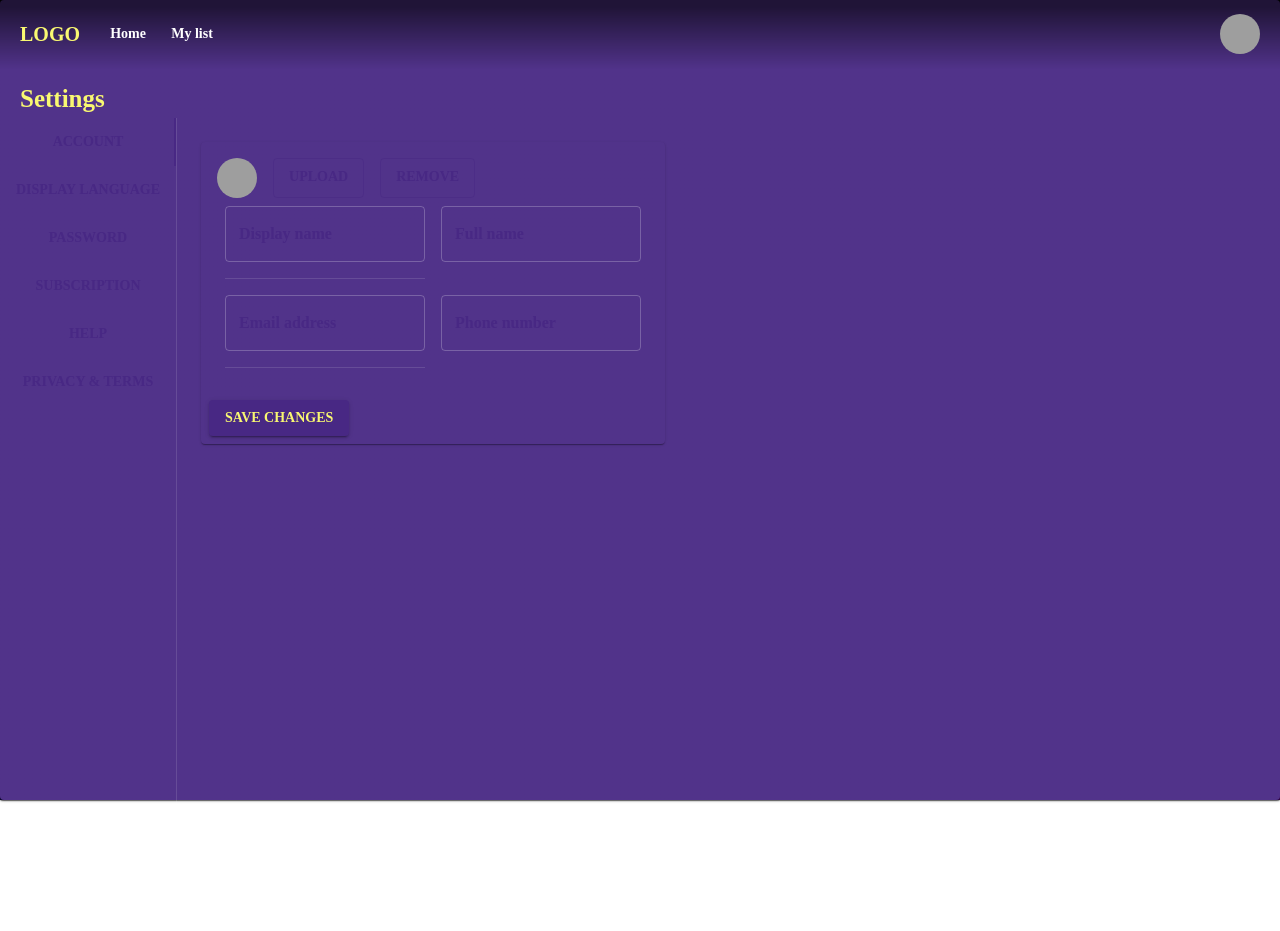
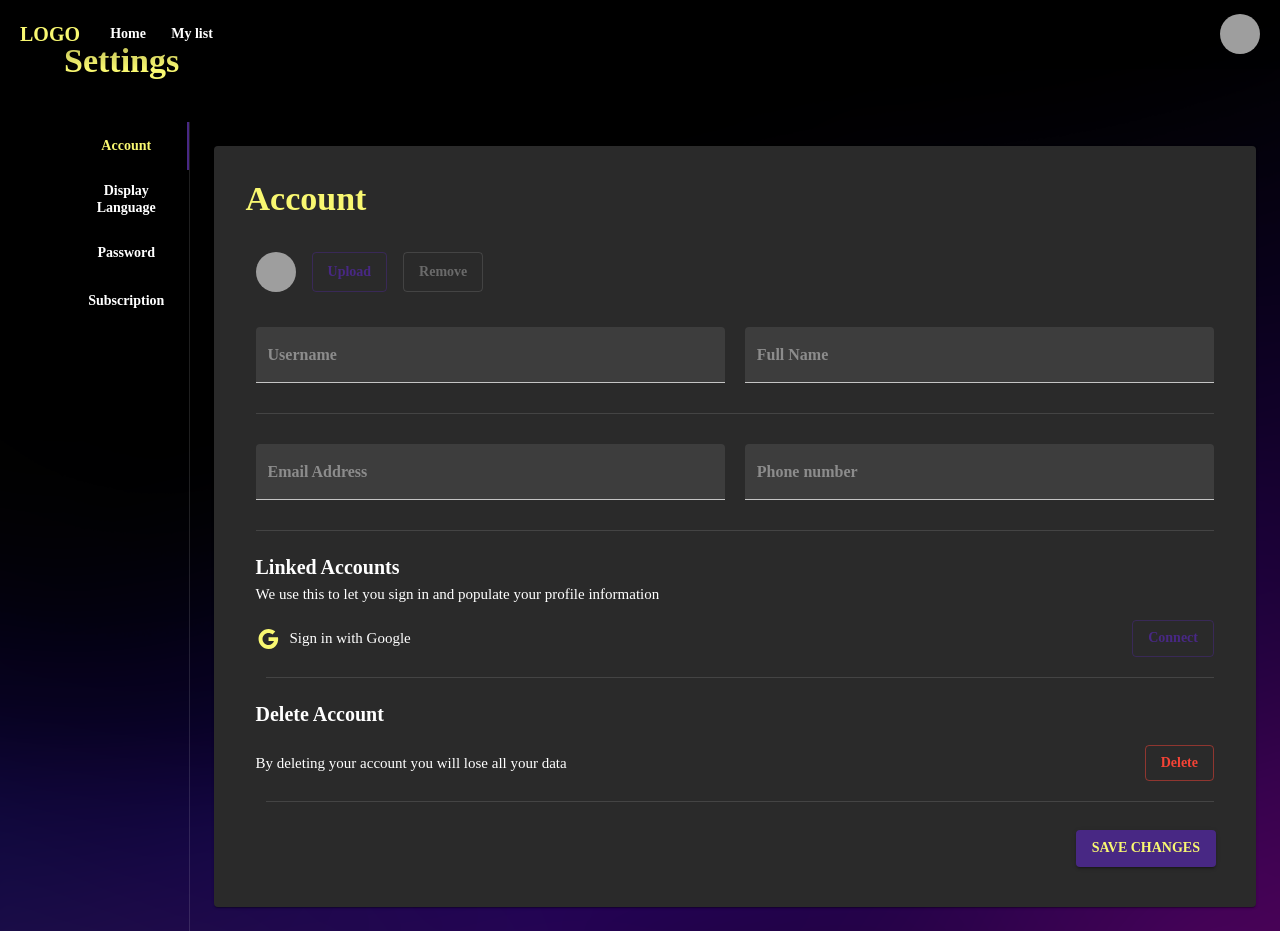
Before and after one commit to agavriliu17/movie-recommendation-ip, a React (Create React App) app: page /settings in a window 1280 px wide. Built offline with nearby package versions, Linux system fonts and the light colour scheme; sample sign-in values are in the browser's storage; grey boxes are pictures that could not be loaded; a web font is replaced by a local one.

Commit message:
Settings page design update

```diff
--- a/src/pages/Settings.js
+++ b/src/pages/Settings.js
@@ -1,47 +1,42 @@
 import React from "react";
-import Paper from '@mui/material/Paper';
-import Typography from '@mui/material/Typography';
+
+import Typography from "@mui/material/Typography";
 import PageLayout from "./PageLayout";
-import PropTypes from 'prop-types';
-import Tabs from '@mui/material/Tabs';
-import Tab from '@mui/material/Tab';
-import Box from '@mui/material/Box';
-import Button from '@mui/material/Button';
+import PropTypes from "prop-types";
+import Tabs from "@mui/material/Tabs";
+import Tab from "@mui/material/Tab";
+import Box from "@mui/material/Box";
+import Button from "@mui/material/Button";
 import Divider from "@mui/material/Divider";
-import Stack from '@mui/material/Stack';
+import Stack from "@mui/material/Stack";
 import Avatar from "@mui/material/Avatar";
-import Card from '@mui/material/Card';
-import CardActions from '@mui/material/CardActions';
-import CardContent from '@mui/material/CardContent';
-import TextField from '@mui/material/TextField';
-import FormLabel from '@mui/material/FormLabel';
-import FormControl from '@mui/material/FormControl';
-import FormGroup from '@mui/material/FormGroup';
-import FormControlLabel from '@mui/material/FormControlLabel';
-import Checkbox from '@mui/material/Checkbox';
+import Card from "@mui/material/Card";
+import CardActions from "@mui/material/CardActions";
+import GoogleIcon from "@mui/icons-material/Google";
+import TextField from "@mui/material/TextField";
+import FormControl from "@mui/material/FormControl";
+import FormGroup from "@mui/material/FormGroup";
+import FormControlLabel from "@mui/material/FormControlLabel";
+import Checkbox from "@mui/material/Checkbox";
 
-import { makeStyles } from "@mui/styles";
 import { useNavigate } from "react-router-dom";
 
-
-const label = { inputProps: { 'aria-label': 'Checkbox demo' } };
 function TabPanel(props) {
   const { children, value, index, ...other } = props;
 
   return (
-    <div
+    <Box
       role="tabpanel"
       hidden={value !== index}
-      id={`vertical-tabpanel-${index}`}
-      aria-labelledby={`vertical-tab-${index}`}
       {...other}
+      sx={{ width: "100%" }}
     >
       {value === index && (
         <Box sx={{ p: 3 }}>
           <Typography>{children}</Typography>
         </Box>
       )}
-    </div>
+    </Box>
   );
 }
 
@@ -51,16 +46,7 @@ TabPanel.propTypes = {
   value: PropTypes.number.isRequired,
 };
 
-function a11yProps(index) {
-  return {
-    id: `vertical-tab-${index}`,
-    'aria-controls': `vertical-tabpanel-${index}`,
-  };
-}
-
-
 const Settings = () => {
-
   const [value, setValue] = React.useState(0);
   const [state, setState] = React.useState({
     same: true,
@@ -115,73 +101,277 @@ const Settings = () => {
 
   const { same, en, ro } = state;
 
-
   const handleChange = (event, newValue) => {
     setValue(newValue);
   };
-  return <PageLayout>
-    <Paper sx={{width: '100%', height: '100%',position: 'absolute',top: 0, left: 0 }}>
-      <Typography ml="20px" fontSize="25px" mt={10}>
+
+  return (
+    <PageLayout>
+      <Box sx={{ width: "100%" }}>
+        <Typography align="left" variant="h4" sx={{ margin: "5vh 0px" }}>
           Settings
         </Typography>
-        <Box
-      sx={{display: 'flex', height: '100%'}}
-    >
+      </Box>
+      <Box sx={{ display: "flex", height: "100%", width: "100%" }}>
         <Tabs
           orientation="vertical"
           variant="scrollable"
           value={value}
           onChange={handleChange}
-        aria-label="Vertical tabs example"
-        sx={{ borderRight: 1, borderColor: 'divider' }}
+          sx={{ borderRight: 1, borderColor: "divider" }}
         >
-        <Tab label="Account" {...a11yProps(0)} />
-        <Tab label="Display Language" {...a11yProps(1)} />
-        <Tab label="Password" {...a11yProps(2)} />
-        <Tab label="Subscription" {...a11yProps(3)} />
-        <Tab label="Help" {...a11yProps(4)} />
-        <Tab label="Privacy & Terms" {...a11yProps(5)} />
+          <Tab
+            label="Account"
+            id={0}
+            sx={{
+              color: "#fff",
+              textTransform: "none",
+              "&.Mui-selected": { color: "#F9F871" },
+            }}
+          />
+          <Tab
+            label="Display Language"
+            id={1}
+            sx={{
+              color: "#fff",
+              textTransform: "none",
+              "&.Mui-selected": { color: "#F9F871" },
+            }}
+          />
+          <Tab
+            label="Password"
+            id={2}
+            sx={{
+              color: "#fff",
+              textTransform: "none",
+              "&.Mui-selected": { color: "#F9F871" },
+            }}
+          />
+          <Tab
+            label="Subscription"
+            id={3}
+            sx={{
+              color: "#fff",
+              textTransform: "none",
+              "&.Mui-selected": { color: "#F9F871" },
+            }}
+          />
         </Tabs>
+
         <TabPanel value={value} index={0}>
-      <Card sx={{ minWidth: '275' }}>
-      <CardContent>
-      <Stack direction="row" spacing={2}>
+          <Card
+            sx={{
+              minWidth: "275",
+              width: "100%",
+              bgcolor: "#1f1f1f",
+              padding: "2rem",
+            }}
+          >
+            <Typography align="left" variant="h4" mb="2rem">
+              Account
+            </Typography>
+            <Stack
+              direction="row"
+              spacing={2}
+              sx={{ marginLeft: "10px", marginBottom: "25px" }}
+            >
               <Avatar alt="Remy Sharp" src="/static/images/avatar/1.jpg" />
-      <Button variant="outlined">Upload</Button>
-      <Button variant="outlined">Remove</Button>
+              <Button variant="outlined" sx={{ textTransform: "none" }}>
+                Upload
+              </Button>
+              <Button
+                variant="outlined"
+                sx={{ textTransform: "none" }}
+                disabled
+              >
+                Remove
+              </Button>
             </Stack>
 
             <Box
               component="form"
-          sx={{
-            '& > :not(style)': { m: 1, width: '25ch' },
-          }}
               noValidate
               autoComplete="off"
+              sx={{
+                display: "flex",
+                flexDirection: "column",
+                width: "100%",
+              }}
+            >
+              <Box
+                sx={{
+                  display: "flex",
+                  flexDirection: "row",
+                  width: "100%",
+                }}
               >
                 <TextField
-            id="outlined-name"
-            label="Display name"
-            value={name}
+                  label="Username"
+                  variant="filled"
+                  InputLabelProps={{
+                    sx: {
+                      color: "#8c8c8c",
+                    },
+                  }}
                   onChange={handleChangeAccount}
+                  sx={{ margin: "10px", width: "100%" }}
                 />
-          <TextField id="outlined-uncontrolled" label="Full name" />
-          <Divider />
-          <TextField id="outlined-uncontrolled" label="Email address" />
-          <TextField id="outlined-uncontrolled" label="Phone number" />
-          <Divider />
+                <TextField
+                  label="Full Name"
+                  variant="filled"
+                  InputLabelProps={{
+                    sx: {
+                      color: "#8c8c8c",
+                    },
+                  }}
+                  sx={{ margin: "10px", width: "100%" }}
+                />
               </Box>
-      </CardContent>
-      <CardActions>
+              <Divider sx={{ margin: "20px 10px" }} />
+              <Box
+                sx={{
+                  display: "flex",
+                  flexDirection: "row",
+                  width: "100%",
+                }}
+              >
+                <TextField
+                  label="Email Address"
+                  variant="filled"
+                  InputLabelProps={{
+                    sx: {
+                      color: "#8c8c8c",
+                    },
+                  }}
+                  sx={{ margin: "10px", width: "100%" }}
+                />
+                <TextField
+                  label="Phone number"
+                  variant="filled"
+                  InputLabelProps={{
+                    sx: {
+                      color: "#8c8c8c",
+                    },
+                  }}
+                  sx={{ margin: "10px", width: "100%" }}
+                />
+              </Box>
+              <Divider sx={{ margin: "20px 10px" }} />
+              <Box
+                sx={{
+                  display: "flex",
+                  flexDirection: "column",
+                  marginLeft: "10px",
+                }}
+              >
+                <Typography
+                  align="left"
+                  variant="h6"
+                  color="#fff"
+                  fontWeight="600"
+                >
+                  Linked Accounts
+                </Typography>
+                <Typography
+                  align="left"
+                  fontSize="15px"
+                  color="#fff"
+                  fontWeight="400"
+                >
+                  We use this to let you sign in and populate your profile
+                  information
+                </Typography>
+                <Box
+                  sx={{
+                    display: "flex",
+                    flexDirection: "row",
+                    justifyContent: "space-between",
+                    marginTop: "15px",
+                  }}
+                >
+                  <Box
+                    sx={{
+                      display: "flex",
+                      flexDirection: "row",
+                      alignItems: "center",
+                    }}
+                  >
+                    <GoogleIcon />
+                    <Typography
+                      align="left"
+                      fontSize="15px"
+                      color="#fff"
+                      fontWeight="400"
+                      ml="10px"
+                    >
+                      Sign in with Google
+                    </Typography>
+                  </Box>
+                  <Button
+                    variant="outlined"
+                    sx={{ textTransform: "none", marginRight: "10px" }}
+                  >
+                    Connect
+                  </Button>
+                </Box>
+                <Divider sx={{ margin: "20px 10px" }} />
+
+                <Typography
+                  align="left"
+                  variant="h6"
+                  color="#fff"
+                  fontWeight="600"
+                >
+                  Delete Account
+                </Typography>
+
+                <Box
+                  sx={{
+                    display: "flex",
+                    flexDirection: "row",
+                    justifyContent: "space-between",
+                    marginTop: "15px",
+                    alignItems: "center",
+                  }}
+                >
+                  <Typography
+                    align="left"
+                    fontSize="15px"
+                    color="#fff"
+                    fontWeight="400"
+                  >
+                    By deleting your account you will lose all your data
+                  </Typography>
+                  <Button
+                    variant="outlined"
+                    sx={{ textTransform: "none", marginRight: "10px" }}
+                    color="error"
+                  >
+                    Delete
+                  </Button>
+                </Box>
+                <Divider sx={{ margin: "20px 10px" }} />
+              </Box>
+            </Box>
+            <CardActions sx={{ display: "flex", justifyContent: "flex-end" }}>
               <Button variant="contained">Save changes</Button>
             </CardActions>
           </Card>
         </TabPanel>
+
         <TabPanel value={value} index={1}>
-      <Typography ml="20px" fontSize="25px">
+          <Card
+            sx={{
+              minWidth: "275",
+              width: "100%",
+              bgcolor: "#1f1f1f",
+              padding: "2rem",
+            }}
+          >
+            <Typography align="left" variant="h4" mb="2rem">
               Display Language
             </Typography>
-        <Typography ml="20px" mt="10px" fontSize="15px">
+            <Typography ml="20px" mt="10px" fontSize="15px" color="#fff">
               Choose which language you want to use in the app.
             </Typography>
             <Box
@@ -189,40 +379,69 @@ const Settings = () => {
                 display: "flex",
                 flexDirection: "column",
                 padding: "20px",
-        }}>
-          <FormControl sx={{ m: 3 }} component="fieldset" variant="standard">
+              }}
+            >
+              <FormControl
+                sx={{ m: 3 }}
+                component="fieldset"
+                variant="standard"
+              >
                 <FormGroup>
                   <FormControlLabel
                     control={
-              <Checkbox checked={same} onChange={handleChangeForm} name="same" />
+                      <Checkbox
+                        checked={same}
+                        onChange={handleChangeForm}
+                        name="same"
+                        sx={{ color: "#fff" }}
+                      />
                     }
                     label="Same as device language"
                   />
                   <FormControlLabel
                     control={
-              <Checkbox checked={en} onChange={handleChangeForm} name="en" />
+                      <Checkbox
+                        checked={en}
+                        onChange={handleChangeForm}
+                        name="en"
+                        sx={{ color: "#fff" }}
+                      />
                     }
                     label="English (US)"
                   />
                   <FormControlLabel
                     control={
-              <Checkbox checked={ro} onChange={handleChangeForm} name="ro" />
+                      <Checkbox
+                        checked={ro}
+                        onChange={handleChangeForm}
+                        name="ro"
+                        sx={{ color: "#fff" }}
+                      />
                     }
                     label="Romana"
                   />
                 </FormGroup>
               </FormControl>
             </Box>
+            <CardActions sx={{ display: "flex", justifyContent: "flex-end" }}>
+              <Button variant="contained">Save changes</Button>
+            </CardActions>
+          </Card>
         </TabPanel>
         <TabPanel value={value} index={2}>
-      <Card sx={{ minWidth: '275' }}>
-      <CardContent>
+          <Card
+            sx={{
+              minWidth: "275",
+              width: "100%",
+              bgcolor: "#1f1f1f",
+              padding: "2rem",
+            }}
+          >
+            <Typography align="left" variant="h4" mb="2rem">
+              Password
+            </Typography>
             <Box
-          sx={{
-            '& > :not(style)': { m: 1, width: '25ch'
-          },
-          }}
-          flexDirection= "row"
+              sx={{ display: "flex", flexDirection: "column" }}
               autoComplete="off"
             >
               <TextField
@@ -234,6 +453,7 @@ const Settings = () => {
                     color: "#8c8c8c",
                   },
                 }}
+                sx={{ margin: "10px 0px" }}
               />
               <TextField
                 label="New Password"
@@ -249,6 +469,7 @@ const Settings = () => {
                     color: "#8c8c8c",
                   },
                 }}
+                sx={{ margin: "10px 0px" }}
               />
               <TextField
                 label="Confirm Password"
@@ -262,27 +483,39 @@ const Settings = () => {
                   sx: {
                     color: "#8c8c8c",
                   },
-          }} />
+                }}
+                sx={{ margin: "10px 0px" }}
+              />
             </Box>
-      </CardContent>
-      <CardActions>
-        <Button size="small"
-        onClick={handleSubmitPass}>Save changes</Button>
+            <CardActions sx={{ display: "flex", justifyContent: "flex-end" }}>
+              <Button variant="contained" onClick={handleSubmitPass}>
+                Save changes
+              </Button>
             </CardActions>
           </Card>
         </TabPanel>
         <TabPanel value={value} index={3}>
-        Item Four
-      </TabPanel>
-      <TabPanel value={value} index={4}>
-        Item Five
-      </TabPanel>
-      <TabPanel value={value} index={5}>
-        Item Six
+          <Card
+            sx={{
+              minWidth: "275",
+              width: "100%",
+              bgcolor: "#1f1f1f",
+              padding: "2rem",
+            }}
+          >
+            <Typography align="left" variant="h4" mb="5rem">
+              Subscription
+            </Typography>
+            <CardActions sx={{ display: "flex", justifyContent: "flex-end" }}>
+              <Button variant="contained" onClick={handleSubmitPass}>
+                Save changes
+              </Button>
+            </CardActions>
+          </Card>
         </TabPanel>
       </Box>
-    </Paper>
-  </PageLayout>;
+    </PageLayout>
+  );
 };
 
 export default Settings;
```
Also changed, not shown: src/pages/user/Movie.js (+5 -6 lines). Lines whose indentation alone changed are shown as unchanged.
